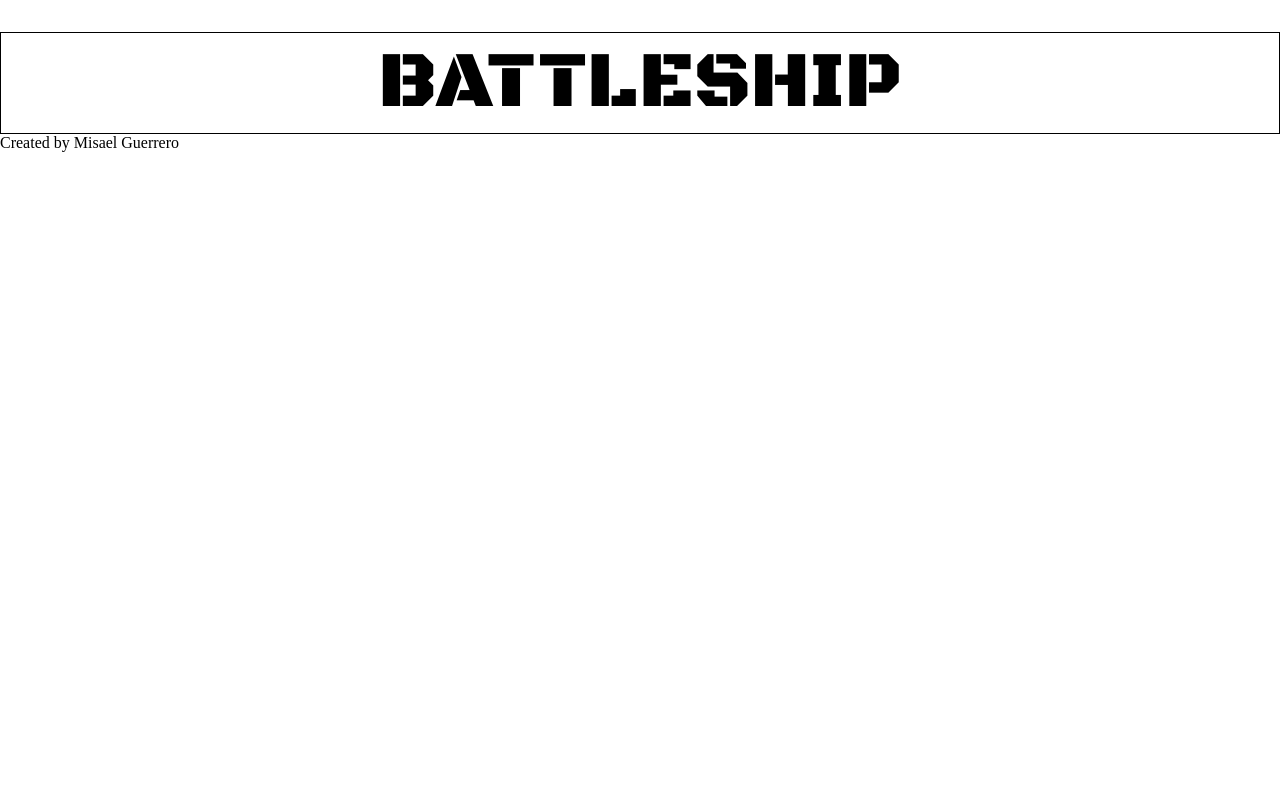
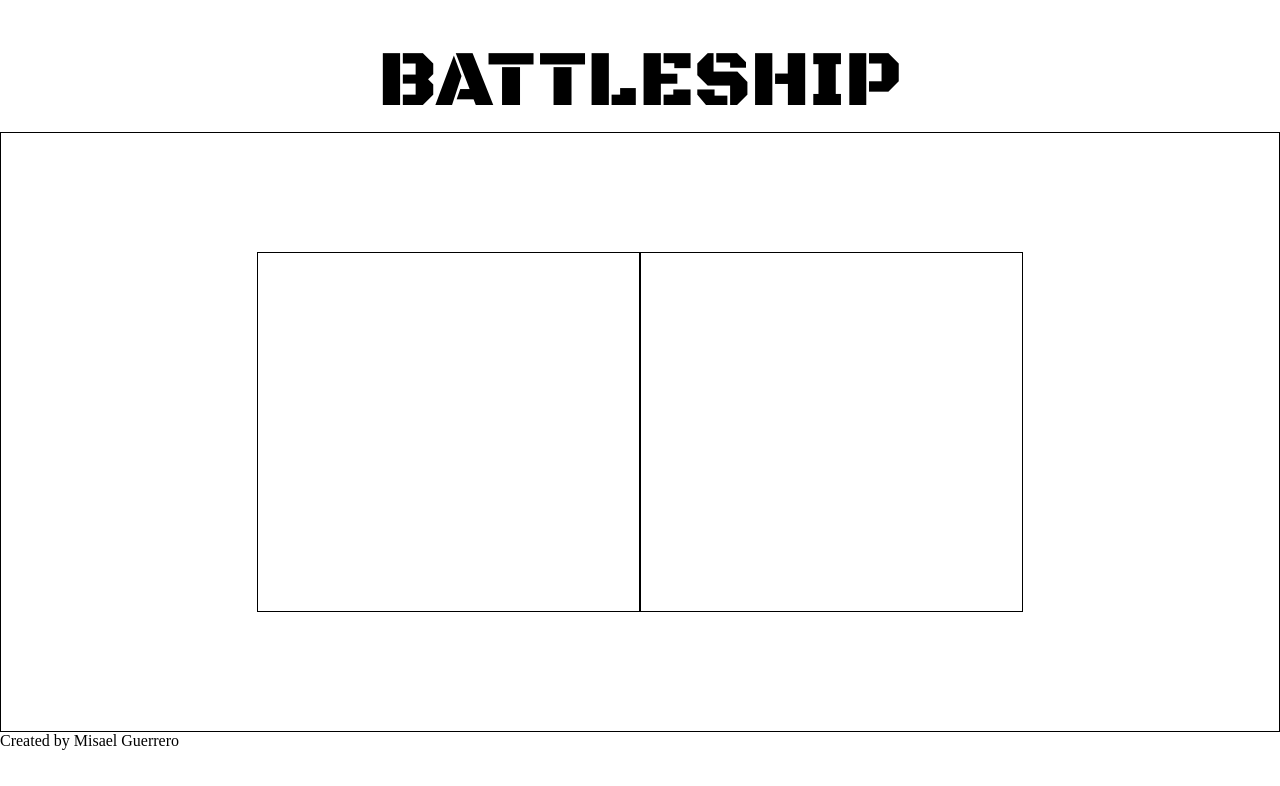
Before and after one commit to fmguerrero96/battleship, a plain HTML site: page index.html in a window 1280 px wide. Drawn offline with Linux system fonts and the light colour scheme.

Commit message:
center human and computer gameboards

```diff
--- a/index.html
+++ b/index.html
@@ -23,10 +23,8 @@
         <button class="begin">Begin</button>
     </dialog>
     <main>
-        <div class="gameboards-container">
-            <div class="human board"></div>
-            <div class="computer board"></div>
-        </div>
+        <div class="human board"></div>
+        <div class="computer board"></div>
     </main>
     <dialog>
         <h2 class="winner">You Win / Computer Wins</h2>
--- a/styles.css
+++ b/styles.css
@@ -20,5 +20,19 @@ menu, nav {
     font-family: 'Black Ops One', cursive;
     text-align: center;
     margin-top: 2rem;
+}
+
+main {
+    height: 75vh;
+    width: 100vw;
+    display: flex;
+    justify-content: center;
+    align-items: center;
     border: 1px solid black;
 }
+
+.board {
+    height: 45vh;
+    width: 30%;
+    border: 1px solid black;
+}
```
